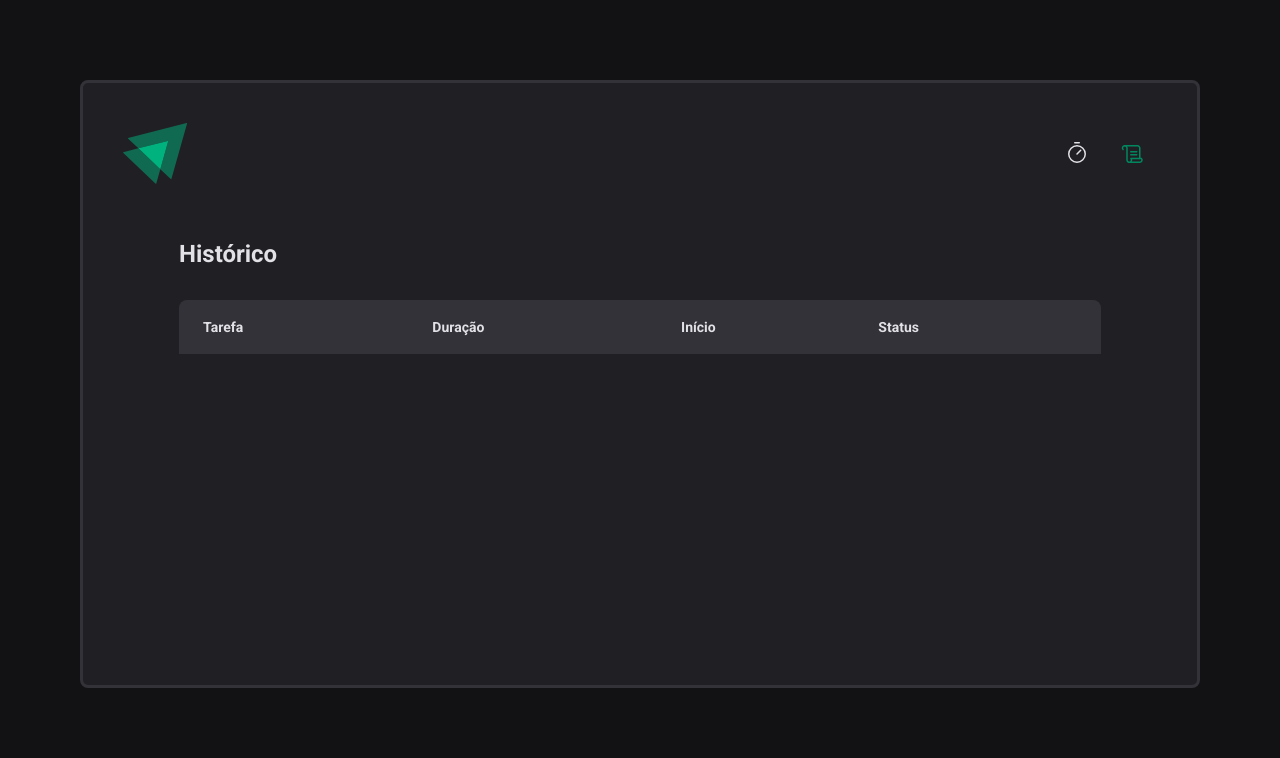
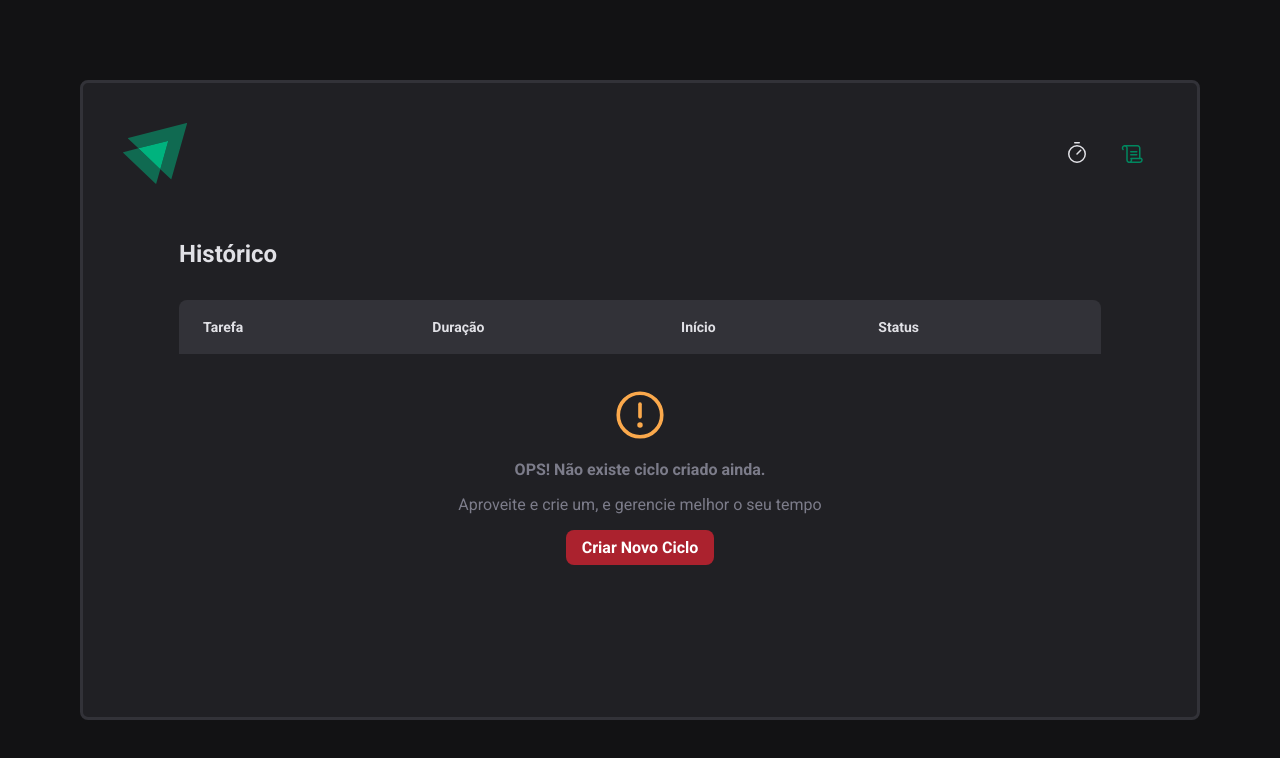
Before and after one commit to gabriel-corto/ignite-timer, a React (Vite) app: page /history in a window 1280 px wide. Shown: the top 758 px of the page. Built offline with nearby package versions, Linux system fonts and the light colour scheme.

Commit message:
feat: remove cycles history, finish cycle

```diff
--- a/src/@types/cycles.ts
+++ b/src/@types/cycles.ts
@@ -14,5 +14,7 @@ export interface CycleState {
 export enum ActionType {
   ADD_NEW_CYCLE = "ADD_NEW_CYCLE",
   INTERRUPT_ACTIVE_CYCLE = "INTERRUPT_ACTIVE_CYCLE",
-  MARK_ACTIVE_CYCLE_AS_FINISHED = "MARK_ACTIVE_CYCLE_AS_FINISHED"
+  MARK_ACTIVE_CYCLE_AS_FINISHED = "MARK_ACTIVE_CYCLE_AS_FINISHED",
+  FINISHE_ACTIVE_CYLE = "FINISHE_ACTIVE_CYLE",
+  CLEAR_STORADE_CYCLES = "CLEAR_STORADE_CYCLES"
 }
--- a/src/components/Header/index.tsx
+++ b/src/components/Header/index.tsx
@@ -1,15 +1,29 @@
 import { NavLink } from "react-router-dom";
 
-import { Timer, Scroll } from "phosphor-react";
+import { Timer, Scroll, CheckCircle } from "phosphor-react";
 
-import { HeaderContainer } from "./style";
+import { HeaderContainer, MarkCyleAsFinishedButton } from "./style";
+import { useContext } from "react";
+import { CycleContext } from "../../contexts/cyclesContext";
 
 export function Header() {
+
+  const { activeCycle, finishActiveCycle } = useContext(CycleContext)
+
   return(
     <HeaderContainer>
       <img src="/assets/logo.svg" />
 
       <nav>
+        {
+          activeCycle && (
+            <MarkCyleAsFinishedButton onClick={finishActiveCycle}>
+              <CheckCircle size={24} />
+              Marcar como Finzalizado
+            </MarkCyleAsFinishedButton>
+          )
+        }
+
         <NavLink to="/" title="Timer">
           <Timer size={24} />
         </NavLink>
--- a/src/components/Header/style.ts
+++ b/src/components/Header/style.ts
@@ -33,3 +33,25 @@ export const HeaderContainer = styled.header`
     }
   }
 `
+export const MarkCyleAsFinishedButton = styled.button`
+  display: flex;
+  align-items: center;
+  justify-content: center;
+  gap: 0.5rem;
+
+  padding: 0.5rem 1.5rem;
+  font-size: 1rem;
+
+  border: 0;
+  border-radius: 8px;
+  color: ${props => props.theme.white};
+  background: ${props => props.theme["green-500"]};
+
+  &:focus {
+    box-shadow: 0px 0px 0px 2px ${props => props.theme["green-700"]};
+  }
+  &:hover {
+    cursor: pointer;
+    opacity: .9;
+  }
+  `
--- a/src/contexts/cyclesContext.tsx
+++ b/src/contexts/cyclesContext.tsx
@@ -9,13 +9,16 @@ interface CycleFormData {
 }
 interface CycleContextType {
   cycles: Cycle[],
-  createNewCycle: (data: CycleFormData) => void
   activeCycle: Cycle | undefined
   activeCycleId: string | null
   amountSecondsPassed: number
+
+  createNewCycle: (data: CycleFormData) => void
   updateAmountSecondsPassed: (seconds: number) => void
   markActiveCycleAsFinished: () => void
   interruptActiveCycle: () => void
+  finishActiveCycle: () => void
+  cleanCyclesStored: () => void
 }
 
 export const CycleContext = createContext({} as CycleContextType)
@@ -24,13 +27,15 @@ interface CyclesContextProviderProps {
   children: ReactNode
 }
 
+const LOCAL_STORAGE_KEY = "@ignite-tg:cycles-state-1.0"
+
 export function CyclesContextProvider({ children }: CyclesContextProviderProps) {
   const [ cycleState, dispatch ] = useReducer(cyclesReducer,
     {
       cycles: [],
       activeCycleId: null
     }, (initialState) => {
-      const storedData = localStorage.getItem("@ignite-tg:cycles-state-1.0")
+      const storedData = localStorage.getItem(LOCAL_STORAGE_KEY)
       if(storedData) {
         const parsedData = JSON.parse(storedData)
         return parsedData
@@ -49,9 +54,10 @@ export function CyclesContextProvider({ children }: CyclesContextProviderProps)
     return 0
   })
 
+
   useEffect(() => {
     const storeData = JSON.stringify(cycleState)
-    localStorage.setItem("@ignite-tg:cycles-state-1.0", storeData)
+    localStorage.setItem(LOCAL_STORAGE_KEY, storeData)
 
   }, [cycleState])
 
@@ -94,9 +100,23 @@ export function CyclesContextProvider({ children }: CyclesContextProviderProps)
       }
     })
   }
-
+  function finishActiveCycle() {
+    dispatch({
+      type: ActionType.FINISHE_ACTIVE_CYLE,
+      payload: {
+        activeCycleId
+      }
+    })
+  }
   function updateAmountSecondsPassed(seconds: number) {
     setAmountSecondsPassed(seconds)
+  }
+
+  function cleanCyclesStored() {
+    localStorage.clear()
+    dispatch({
+      type: ActionType.CLEAR_STORADE_CYCLES,
+    })
   }
 
   return(
@@ -108,7 +128,9 @@ export function CyclesContextProvider({ children }: CyclesContextProviderProps)
       amountSecondsPassed,
       updateAmountSecondsPassed,
       markActiveCycleAsFinished,
-      interruptActiveCycle
+      interruptActiveCycle,
+      finishActiveCycle,
+      cleanCyclesStored
     }}>
       {children}
     </CycleContext.Provider>
--- a/src/layouts/Default/style.ts
+++ b/src/layouts/Default/style.ts
@@ -2,7 +2,7 @@ import { styled } from "styled-components";
 
 export const LayoutContainer = styled.div`
   width: 70rem;
-  height: calc(100vh - 12rem);
+  height: calc(100vh - 10rem);
   margin:  5rem auto;
   padding: 2.5rem;
 
--- a/src/pages/History/index.tsx
+++ b/src/pages/History/index.tsx
@@ -4,15 +4,26 @@ import { CycleContext } from "../../contexts/cyclesContext";
 import { formatDistanceToNow} from "date-fns"
 import { ptBR } from "date-fns/locale/pt-BR"
 
-import { HistoryContainer, HistoryList, Status } from "./style";
+import { CleanCycleStorageButton, HistoryContainer, HistoryHeader, HistoryList, Status, WarningContainer } from "./style";
+import { Backspace, WarningCircle } from "phosphor-react";
+import { NavLink } from "react-router-dom";
 
 export function History() {
 
-  const { cycles } = useContext(CycleContext)
+  const { cycles, activeCycle, cleanCyclesStored } = useContext(CycleContext)
 
   return (
     <HistoryContainer>
+      <HistoryHeader>
         <h1>Histórico</h1>
+
+        {activeCycle?.id === undefined && cycles.length !== 0 && (
+          <CleanCycleStorageButton onClick={cleanCyclesStored}>
+            <Backspace size={24} />
+            <span>Limpar Histórico</span>
+          </CleanCycleStorageButton>
+        )}
+      </HistoryHeader>
 
       <HistoryList>
         <table>
@@ -26,7 +37,8 @@ export function History() {
           </thead>
 
           <tbody>
-            {cycles.map(cycle => {
+            {cycles.length !== 0 && (
+              cycles.map(cycle => {
                 return (
                   <tr>
                     <td>{cycle.task}</td>
@@ -44,9 +56,24 @@ export function History() {
                     </td>
                   </tr>
                 )
-            })}
+              })
+            )}
+
+
           </tbody>
         </table>
+
+        {cycles.length === 0 && (
+          <WarningContainer>
+            <WarningCircle size={58} />
+            <strong>OPS! Não existe ciclo criado ainda.</strong>
+            <span>Aproveite e crie um, e gerencie melhor o seu tempo</span>
+
+            <NavLink to="/">
+              Criar Novo Ciclo
+            </NavLink>
+          </WarningContainer>
+        )}
       </HistoryList>
     </HistoryContainer>
   )
--- a/src/pages/History/style.ts
+++ b/src/pages/History/style.ts
@@ -10,6 +10,32 @@ export const HistoryContainer = styled.main`
   h1 {
     font-size: 1.5rem;
     color: ${props => props.theme["gray-100"]};
+  }
+`
+export const HistoryHeader = styled.div`
+  display: flex;
+  align-items: center;
+  justify-content: space-between;
+`
+export const CleanCycleStorageButton = styled.button`
+  display: flex;
+  align-items: center;
+  justify-content: center;
+  font-size: 0.95rem;
+  gap: 0.5rem;
+
+  border: 0;
+  padding: 0.5rem 2rem;
+  border-radius: 8px;
+  color: ${props => props.theme.white};
+  background: ${props => props.theme["red-500"]};
+
+  &:focus {
+    box-shadow: 0px 0px 0px 2px ${props => props.theme["red-500"]};
+  }
+  &:hover{
+    cursor: pointer;
+    background: ${props => props.theme["red-700"]};
   }
 `
 export const HistoryList = styled.div`
@@ -82,3 +108,38 @@ export const Status = styled.span<StatusProps>`
     background: ${props => props.theme[VARIANT_COLORS[props.variant]]};
   }
 `
+export const WarningContainer = styled.div`
+  display: flex;
+  flex-direction: column;
+  align-items: center;
+  justify-content: center;
+  margin-top: 2rem;
+  gap: 1rem;
+  font-weight: 400;
+
+  color: ${props => props.theme["gray-500"]};
+
+  svg {
+    color: ${props => props.theme["yellow-500"]};
+  }
+
+  a {
+    display: flex;
+    align-items: center;
+    justify-content: center;
+    gap: 0.5rem;
+
+    padding: 0.5rem 1rem;
+    border-radius: 8px;
+
+    text-decoration: none;
+    font-weight: bold;
+
+    background: ${props => props.theme["red-500"]};
+    color: ${props => props.theme.white};
+
+    &:focus {
+      box-shadow: 0px 0px 0px 2px ${props => props.theme["red-700"]};
+    }
+  }
+`
--- a/src/pages/Home/components/NewCycleForm/style.ts
+++ b/src/pages/Home/components/NewCycleForm/style.ts
@@ -20,7 +20,7 @@ const BaseInput = styled.input`
   font-size: 1.125rem;
   font-weight: bold;
   padding: 0 0.5rem;
-  border-radius: 8px;
+  border-radius: 4px;
 
   &:focus {
     box-shadow: none;
--- a/src/pages/Home/style.ts
+++ b/src/pages/Home/style.ts
@@ -12,7 +12,7 @@ export const HomeContainer = styled.main`
     flex-direction: column;
     align-items: center;
     gap: 3.5rem;
-    margin-top: 1rem;
+    margin-top: 2rem;
   }
 `
 const BaseCountDownButton = styled.button`
--- a/src/reducers/cycles.ts
+++ b/src/reducers/cycles.ts
@@ -37,6 +37,23 @@ export function cyclesReducer(state: CycleState, action: any){
         draft.activeCycleId = null
         draft.cycles[activeCycleindexToMarkAsFinished].finishedDate = new Date()
       })
+    case ActionType.FINISHE_ACTIVE_CYLE:
+      return {
+        ...state,
+        activeCycleId: null,
+        cycles: state.cycles.map(cycle => {
+          if(cycle.id === state.activeCycleId) {
+            return {...cycle, finishedDate: new Date()}
+          } else {
+            return cycle
+          }
+        })
+      }
+    case ActionType.CLEAR_STORADE_CYCLES:
+      return produce(state, draft => {
+        draft.activeCycleId = null
+        draft.cycles = []
+      })
     default:
       return state
   }
```
Lines whose indentation alone changed are shown as unchanged.
